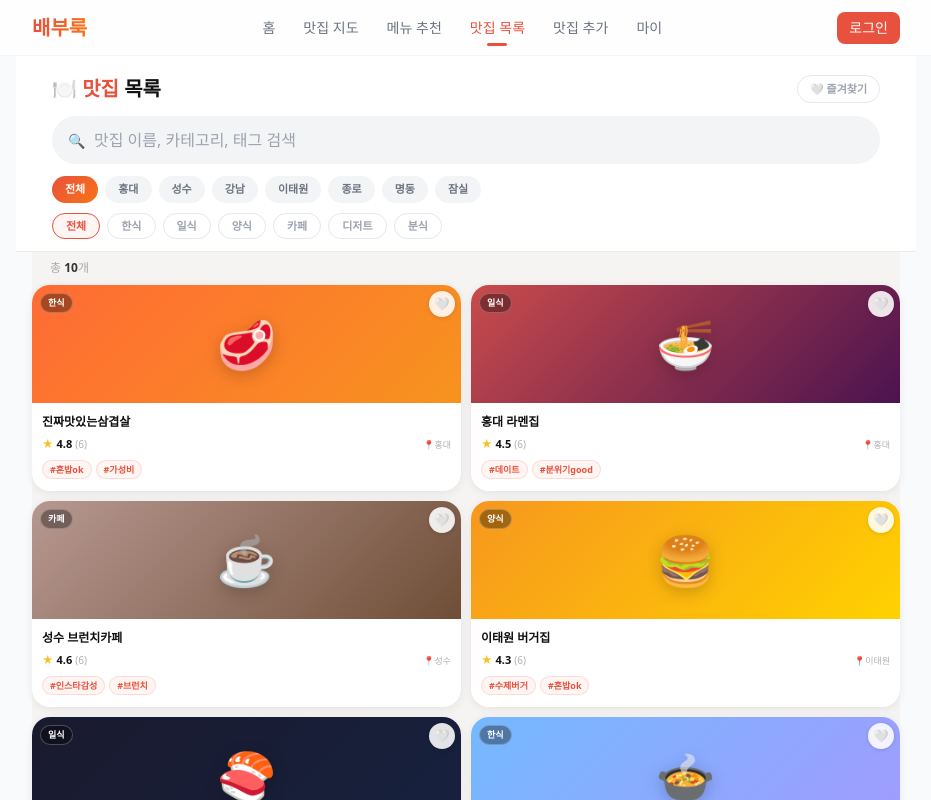
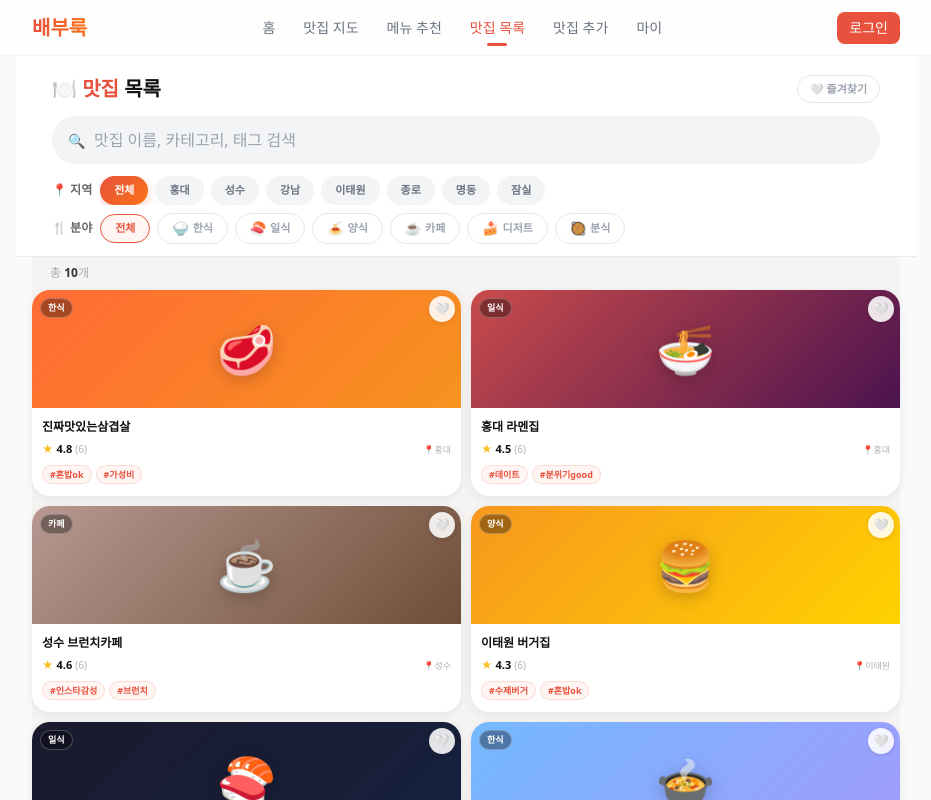
Before and after one commit to MatJipProject/babule-frontend, a Next.js app: page /list in a window 1280 px wide. Shown: the top 800 px of the page, without its empty margins (174-1105 px from the left). Built offline with nearby package versions, Linux system fonts and the light colour scheme.

Commit message:
feat: improve list page filtering UI/UX and revert map page

```diff
--- a/src/app/list/page.tsx
+++ b/src/app/list/page.tsx
@@ -67,13 +67,22 @@ const PLACES = [
   },
 ];
 
+const CATEGORY_ICONS: Record<string, string> = {
+  "한식": "🍚",
+  "일식": "🍣",
+  "양식": "🍝",
+  "카페": "☕",
+  "디저트": "🍰",
+  "분식": "🥘",
+};
+
 const CATEGORIES = ["전체","한식","일식","양식","카페","디저트","분식"];
 const REGIONS    = ["전체","홍대","성수","강남","이태원","종로","명동","잠실"];
 const BRAND      = "#E8513D";
 const BRAND2     = "#F97316";
 
 // ── 카드 ──────────────────────────────────────────
-function PlaceCard({ place, isFav, onFav, onClick }) {
+function PlaceCard({ place, isFav, onFav, onClick, reviewCount }) {
   const [hov, setHov] = useState(false);
   return (
     <div
@@ -130,7 +139,7 @@ function PlaceCard({ place, isFav, onFav, onClick }) {
         <div style={{ display: "flex", alignItems: "center", gap: 3, marginBottom: 7 }}>
           <span style={{ fontSize: 11, color: "#fbbf24" }}>★</span>
           <span style={{ fontSize: 11, fontWeight: 700, color: "#111" }}>{place.rating}</span>
-          <span style={{ fontSize: 10, color: "#b0b0b0" }}>({place.reviewCount})</span>
+          <span style={{ fontSize: 10, color: "#b0b0b0" }}>({reviewCount})</span>
           <span style={{ marginLeft: "auto", fontSize: 9, color: "#b0b0b0" }}>📍{place.region}</span>
         </div>
         <div style={{ display: "flex", gap: 4 }}>
@@ -148,7 +157,7 @@ function PlaceCard({ place, isFav, onFav, onClick }) {
 }
 
 // ── 상세 슬라이드 패널 ───────────────────────────────
-function DetailPanel({ place, isFav, onFav, onClose }) {
+function DetailPanel({ place, isFav, onFav, onClose, onReviewSubmit }) {
   const [view, setView] = useState("info"); // "info" | "review" | "reviews"
   const [rating, setRating] = useState(5);
   const [comment, setComment] = useState("");
@@ -199,6 +208,7 @@ function DetailPanel({ place, isFav, onFav, onClose }) {
     setComment("");
     setRating(5);
     setPhotos([]);
+    onReviewSubmit();
   };
 
   return (
@@ -539,12 +549,14 @@ export default function ListPage() {
           <h1 style={{ fontSize: 20, fontWeight: 900, color: "#111" }}>
             🍽️ <span style={{ color: BRAND }}>맛집</span> 목록
           </h1>
+          <div style={{ display: "flex", gap: 8 }}>
             <button onClick={() => setOnlyFav(!onlyFav)} style={{
               padding: "5px 12px", borderRadius: 99, fontSize: 11, fontWeight: 700,
               border: `1.5px solid ${onlyFav ? "#fca5a5" : "#e5e7eb"}`,
               background: onlyFav ? "#fef2f2" : "white",
               color: onlyFav ? "#ef4444" : "#9ca3af", cursor: "pointer",
             }}>{onlyFav ? "❤️ 즐겨찾기" : "🤍 즐겨찾기"}</button>
+          </div>
         </div>
 
         {/* 검색 */}
@@ -559,29 +571,75 @@ export default function ListPage() {
             }} />
         </div>
 
+        {/* 필터 섹션 */}
+        <div style={{ padding: "0 18px 12px" }}>
           {/* 지역 필터 */}
-        <div style={{ display: "flex", gap: 7, overflowX: "auto", padding: "0 18px 10px", scrollbarWidth: "none" }}>
+          <div style={{ display: "flex", alignItems: "center", gap: 8, marginBottom: 8 }}>
+            <div style={{ display: "flex", alignItems: "center", gap: 4, flexShrink: 0 }}>
+              <span style={{ fontSize: 12, fontWeight: 800, color: "#666", display: "flex", alignItems: "center", gap: 3 }}>
+                📍 지역
+              </span>
+            </div>
+            <div style={{ display: "flex", gap: 7, overflowX: "auto", scrollbarWidth: "none", alignItems: "center", flex: 1 }}>
               {REGIONS.map(r => (
                 <button key={r} onClick={() => setRegion(r)} style={{
-              flexShrink: 0, padding: "5px 13px", borderRadius: 99,
+                  flexShrink: 0, padding: "6px 14px", borderRadius: 99,
                   fontSize: 11, fontWeight: 700, border: "none", cursor: "pointer",
                   background: region === r ? `linear-gradient(135deg,${BRAND},${BRAND2})` : "#f3f4f6",
                   color: region === r ? "white" : "#6b7280", transition: "all 0.18s",
+                  boxShadow: region === r ? `0 4px 12px ${BRAND}44` : "none",
                 }}>{r}</button>
               ))}
+              {region !== "전체" && (
+                <button
+                  onClick={() => setRegion("전체")}
+                  style={{
+                    flexShrink: 0, background: "none", border: "none", padding: "4px 8px", cursor: "pointer",
+                    fontSize: 14, color: "#9ca3af", fontWeight: "bold",
+                    display: "flex", alignItems: "center", gap: 2
+                  }}
+                >
+                  <span style={{ fontSize: 16 }}>↺</span>
+                </button>
+              )}
+            </div>
           </div>
 
           {/* 카테고리 필터 */}
-        <div style={{ display: "flex", gap: 7, overflowX: "auto", padding: "0 18px 12px", scrollbarWidth: "none" }}>
+          <div style={{ display: "flex", alignItems: "center", gap: 8 }}>
+            <div style={{ display: "flex", alignItems: "center", gap: 4, flexShrink: 0 }}>
+              <span style={{ fontSize: 12, fontWeight: 800, color: "#666", display: "flex", alignItems: "center", gap: 3 }}>
+                🍴 분야
+              </span>
+            </div>
+            <div style={{ display: "flex", gap: 7, overflowX: "auto", scrollbarWidth: "none", alignItems: "center", flex: 1 }}>
               {CATEGORIES.map(c => (
                 <button key={c} onClick={() => setCat(c)} style={{
-              flexShrink: 0, padding: "4px 13px", borderRadius: 99,
+                  flexShrink: 0, padding: "5px 14px", borderRadius: 99,
                   fontSize: 11, fontWeight: 700, cursor: "pointer",
+                  display: "flex", alignItems: "center", gap: 4,
                   border: `1.5px solid ${cat === c ? BRAND : "#e5e7eb"}`,
                   background: cat === c ? "#fff5f3" : "white",
                   color: cat === c ? BRAND : "#9ca3af", transition: "all 0.18s",
-            }}>{c}</button>
+                }}>
+                  {CATEGORY_ICONS[c] && <span style={{ fontSize: 13 }}>{CATEGORY_ICONS[c]}</span>}
+                  {c}
+                </button>
               ))}
+              {cat !== "전체" && (
+                <button
+                  onClick={() => setCat("전체")}
+                  style={{
+                    flexShrink: 0, background: "none", border: "none", padding: "4px 8px", cursor: "pointer",
+                    fontSize: 14, color: "#9ca3af", fontWeight: "bold",
+                    display: "flex", alignItems: "center", gap: 2
+                  }}
+                >
+                  <span style={{ fontSize: 16 }}>↺</span>
+                </button>
+              )}
+            </div>
+          </div>
         </div>
       </div>
 
```
Lines whose indentation alone changed are shown as unchanged.
